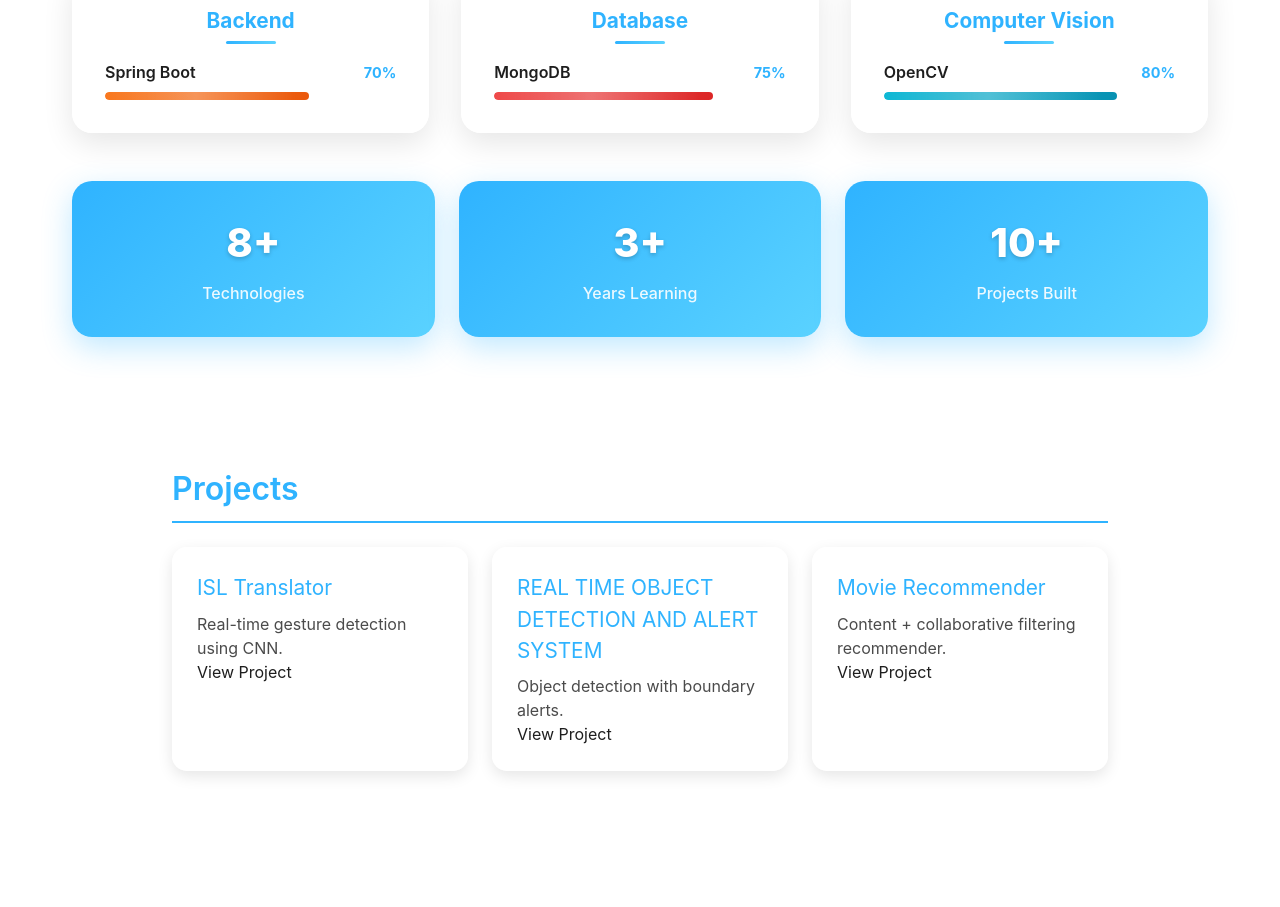
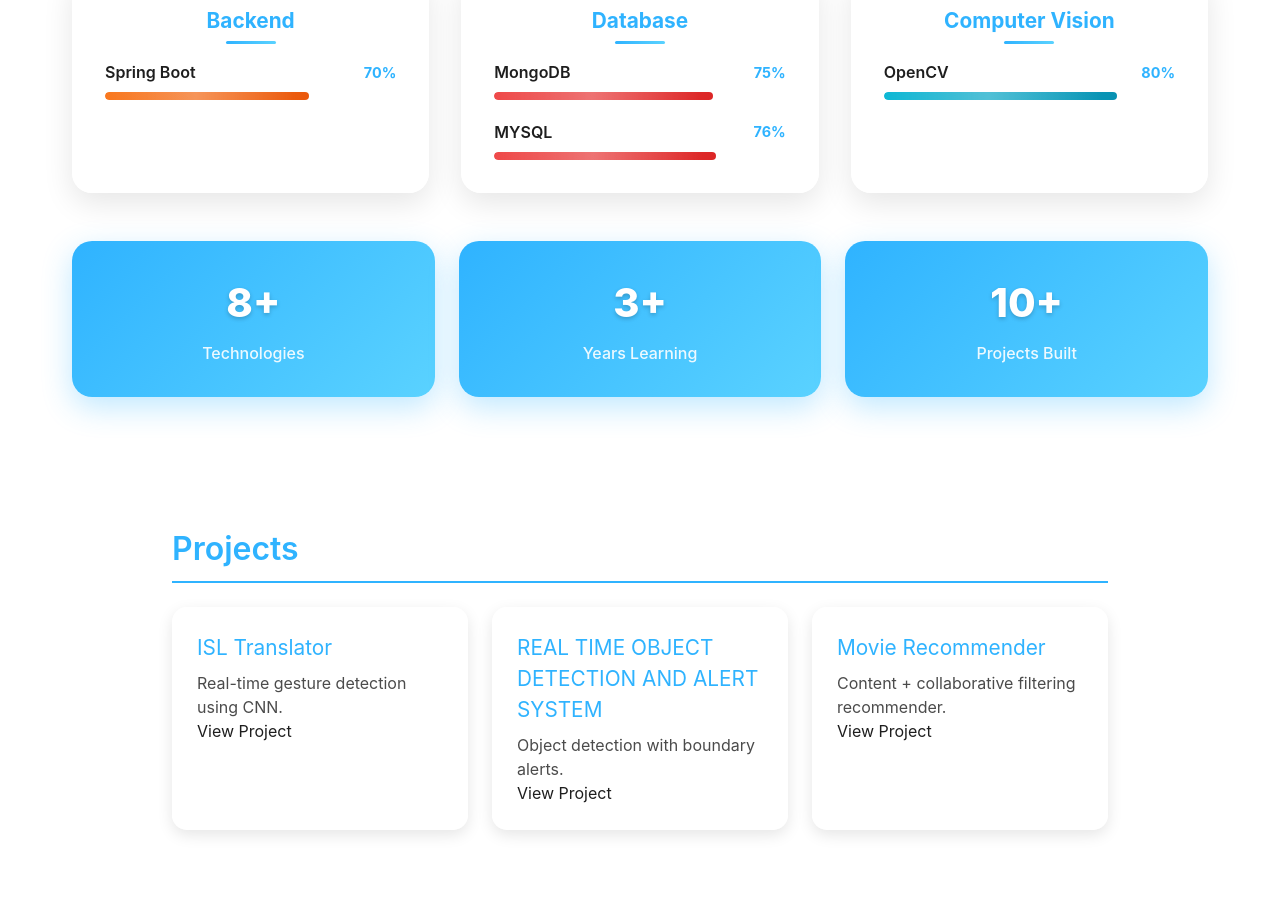
Before and after one commit to Janarthanan2/Portfolio, a React (Vite) app in the folder project/: page / in a window 1280 px wide. Shown: the part 2780-3687 px from the top of the page. Built offline with nearby package versions, Linux system fonts and the light colour scheme.

Commit message:
feat: Enhance Contact section with dynamic animations

```diff
--- a/project/src/components/Skills.tsx
+++ b/project/src/components/Skills.tsx
@@ -8,6 +8,7 @@ const Skills: React.FC = () => {
     { name: 'TensorFlow', level: 85, category: 'AI/ML' },
     { name: 'Keras', level: 80, category: 'AI/ML' },
     { name: 'MongoDB', level: 75, category: 'Database' },
+    { name: 'MYSQL', level: 76, category: 'Database' },
     { name: 'Spring Boot', level: 70, category: 'Backend' },
     { name: 'React', level: 85, category: 'Frontend' },
     { name: 'OpenCV', level: 80, category: 'Computer Vision' },
```
